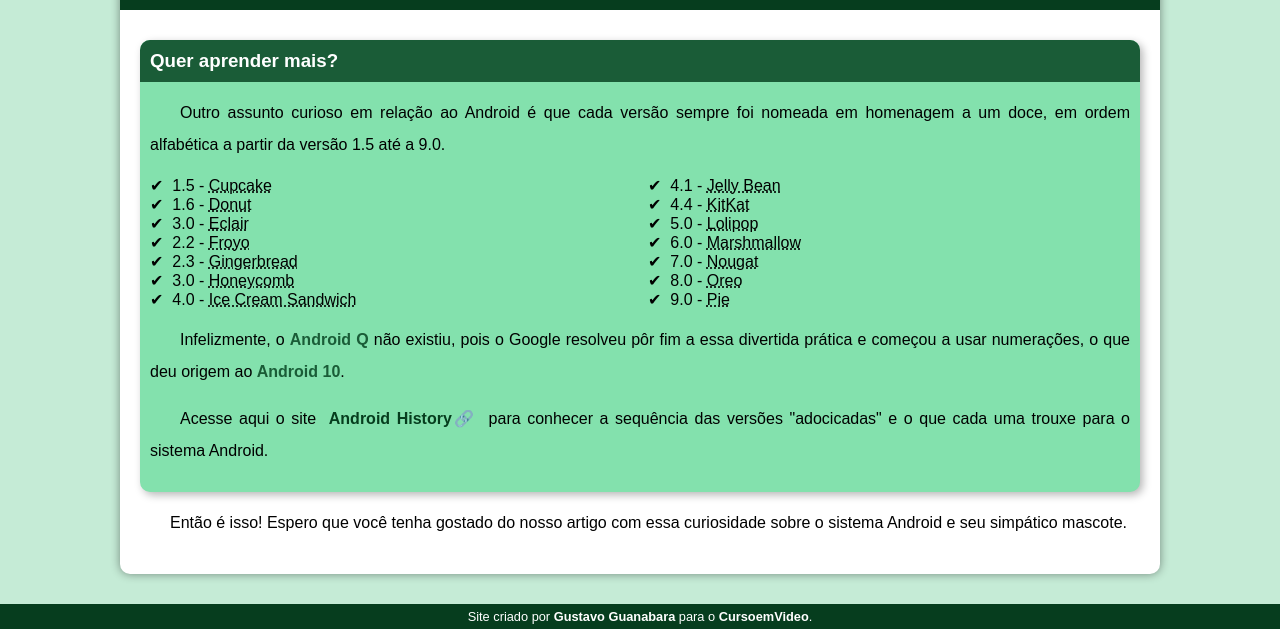
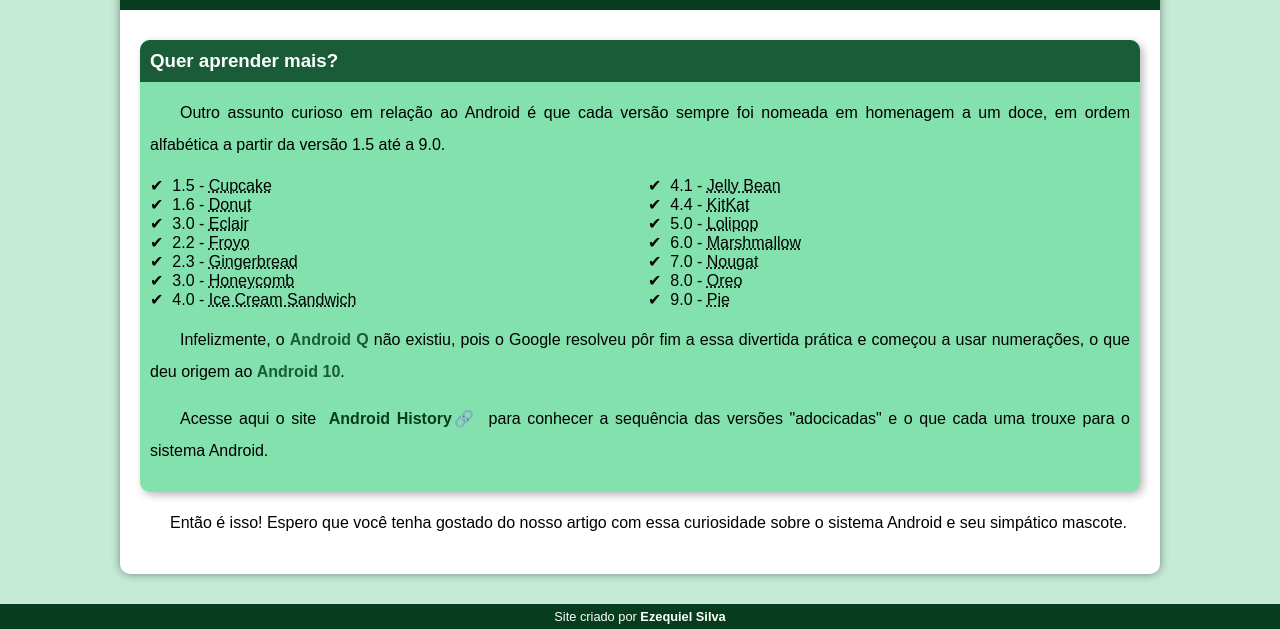
Before and after one commit to codezeck/site-android, a plain HTML site: page index.html in a window 1280 px wide. Shown: the part 2362-2991 px from the top of the page. Drawn offline with Linux system fonts and the light colour scheme.

Commit message:
update footer

```diff
--- a/index.html
+++ b/index.html
@@ -76,7 +76,7 @@
         </article>
     </main>
     <footer>
-        Site criado por <a href="https://github.com/gustavoguanabara/html-css/blob/master/desafios/modulo-02/d010/desafio-android.pdf" target="_blank">Gustavo Guanabara</a> para o <a href="https://www.youtube.com/cursoemvideo" target="_blank">CursoemVideo</a>.
+        Site criado por <a href="https://github.com/codezeck" target="_blank">Ezequiel Silva</a>
     </footer>
 </body>
 </html>
```
